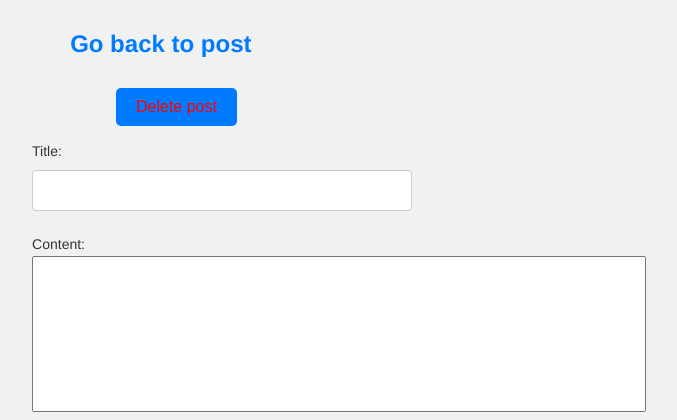
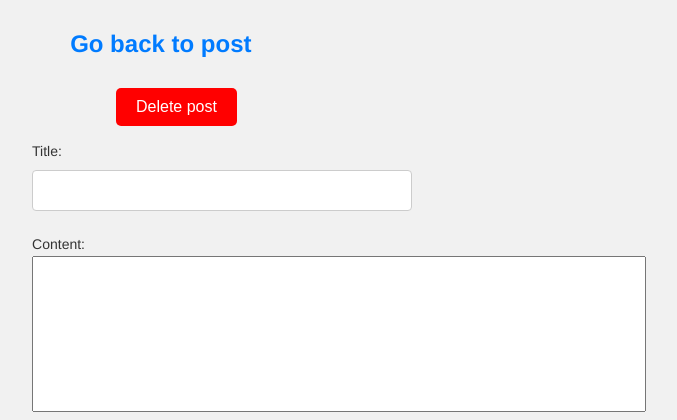
Before and after one commit to Aniol0012/MDP-Activity1, a Django app: template templates/posts/post_edit.html in a window 1280 px wide, with the pointer over the restyled element. Shown: the part 78-498 px from the top of the page, without its empty margins (268-945 px from the left). Run offline with Django 5.2, Linux system fonts and the light colour scheme; the template is opened without the code that fills it: values that come from a table or form of the project are taken from there, others are empty; a user stored in the database is signed in; data comes from the database, SQL or seed files in the repository; both versions use the stored data as it was after the commit.

Commit message:
style: changed bg color of delete btn

```diff
--- a/templates/posts/post_edit.html
+++ b/templates/posts/post_edit.html
@@ -6,9 +6,10 @@
   </head>
   <style>
       #delete-btn:hover {
-        margin-left: 30%;
-        color: red;
-      }
+          margin-left: 30%;
+          background-color: red;
+          color: white;
+        }
   </style>
   <body>
     {% extends 'base.html' %} {% block content %}
```
Also changed, not shown: db.sqlite3.
